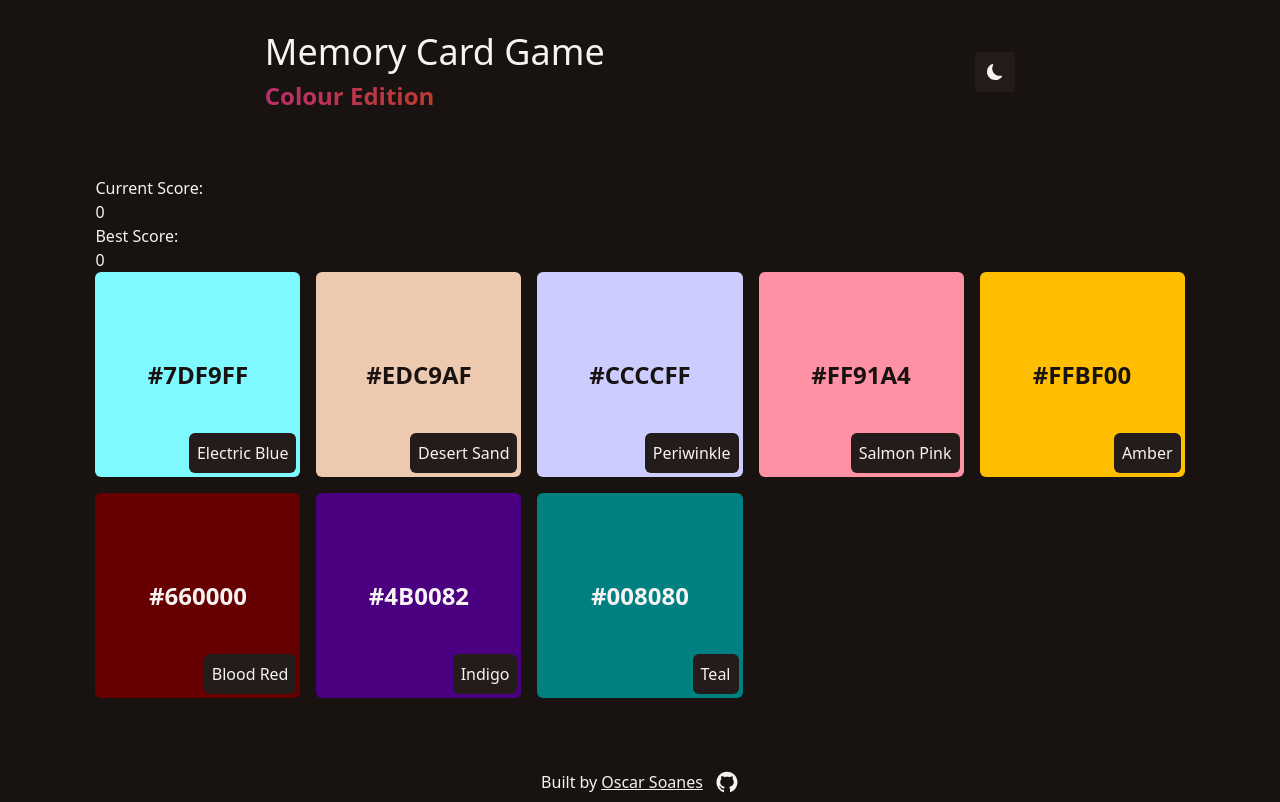
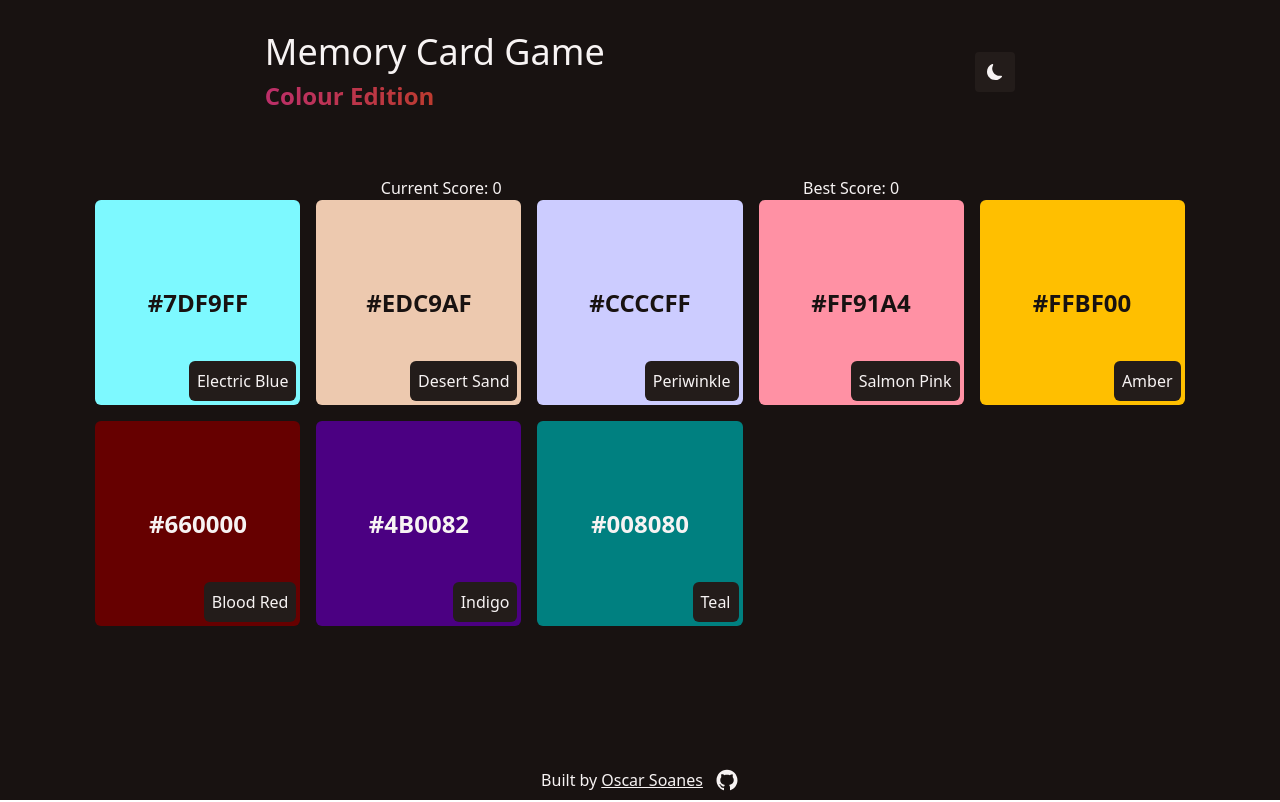
Before and after one commit to OscarSoanes/memory-card, a React (Create React App) app: page / in a window 1280 px wide. Both pictures are taken after a click on the button "Easy". Built offline with nearby package versions, Linux system fonts and the light colour scheme.

Commit message:
Styled the div containing Scoreboard

```diff
--- a/src/components/Main.jsx
+++ b/src/components/Main.jsx
@@ -74,7 +74,7 @@ export function Main() {
       {!difficulty && <StartMenu changeDifficulty={changeDifficulty} />}
 
       {colours && (
-        <div>
+        <div className='flex justify-evenly gap-4 text-center'>
           <Scoreboard message='Current' value={score} />
           <Scoreboard message='Best' value={bestScore} />
         </div>
--- a/src/components/Scoreboard.jsx
+++ b/src/components/Scoreboard.jsx
@@ -1,8 +1,9 @@
 export function Scoreboard({ message, value }) {
   return (
     <>
-      <p>{message} Score: </p>
-      <p>{value}</p>
+      <p>
+        {message} Score: <span>{value}</span>
+      </p>
     </>
   );
 }
```
